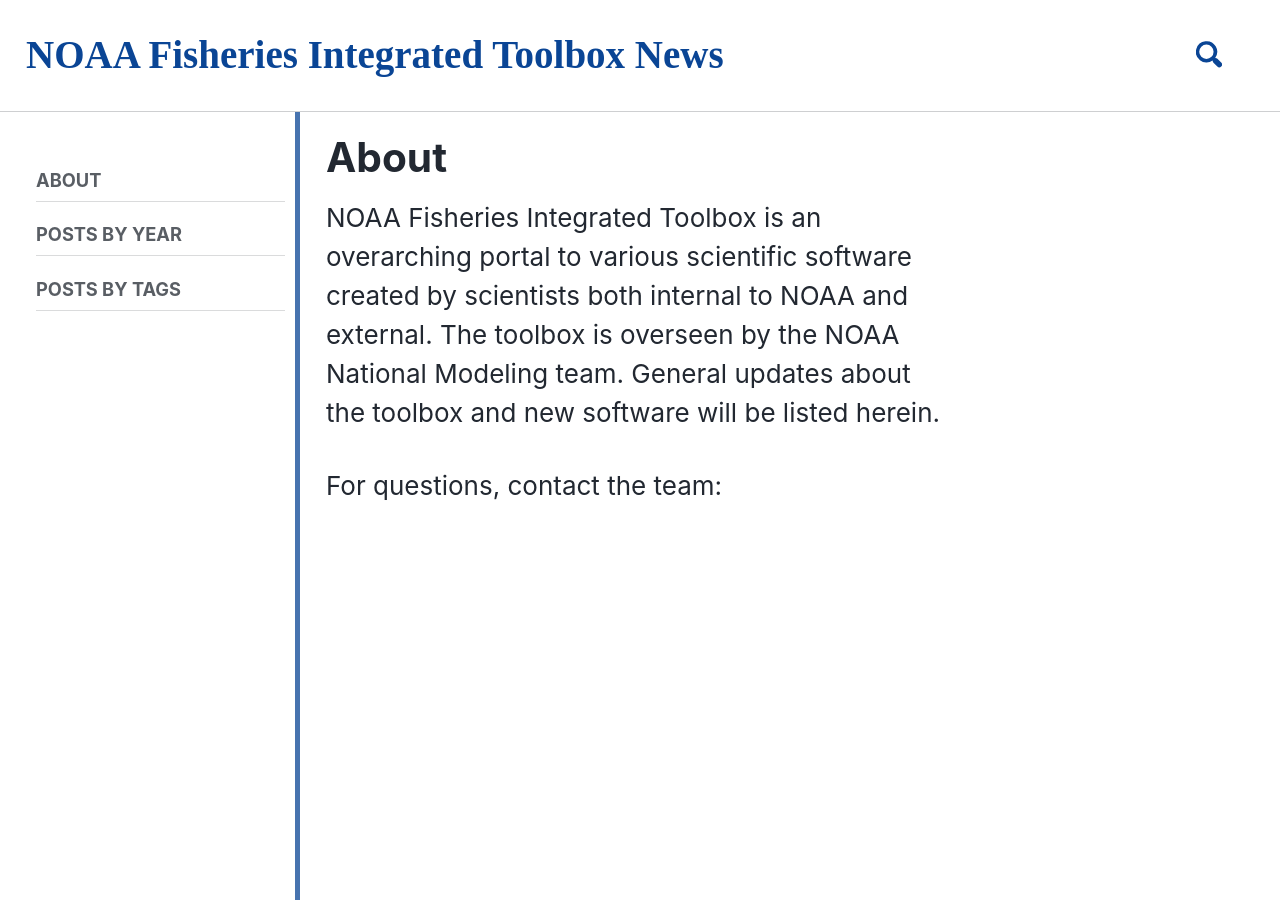
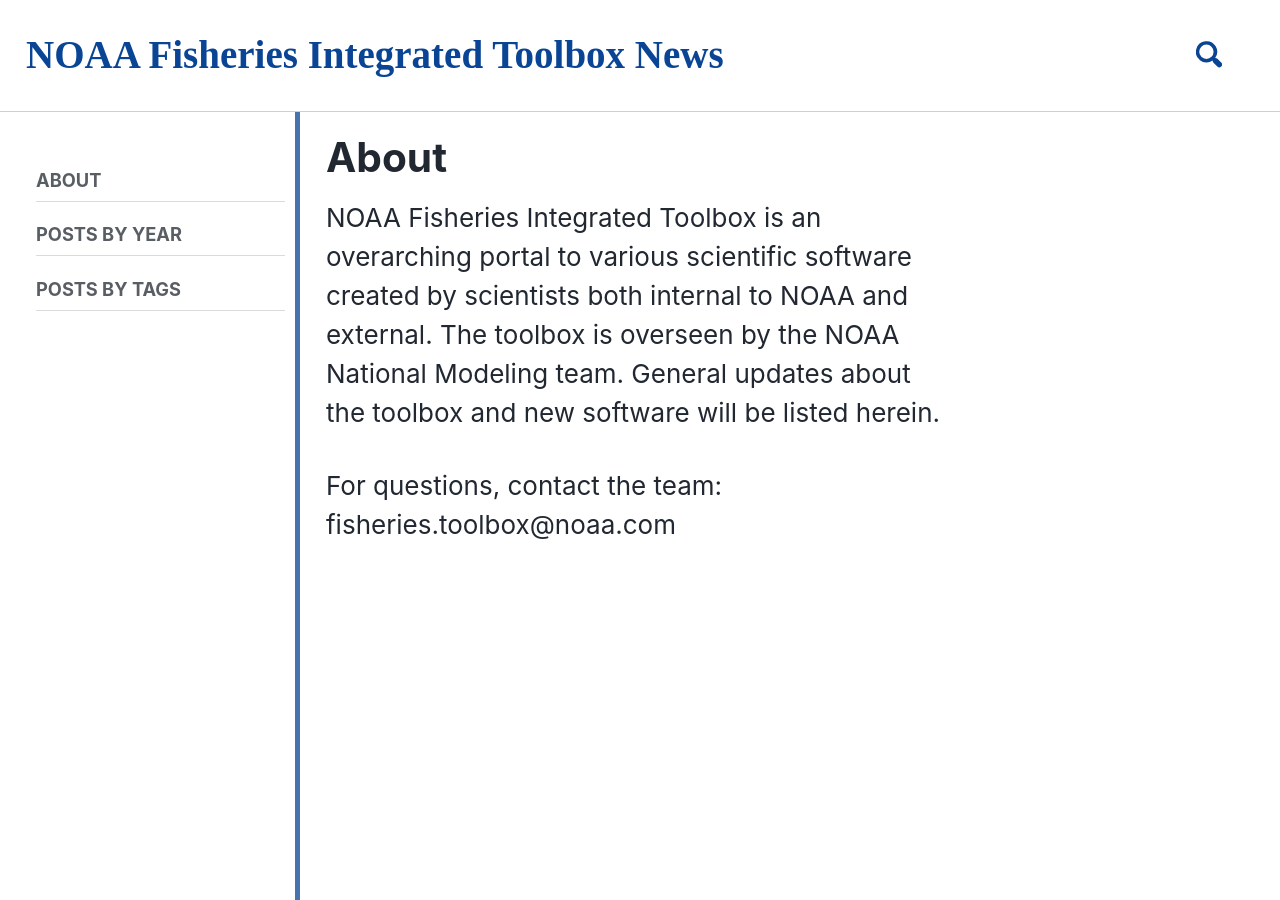
Before and after one commit to noaa-fit-news/noaa-fit-news.github.io, a Jekyll site: the page built from _pages/about.md, in a window 1280 px wide and 900 px high. Built offline with Jekyll 4.4.1, drawn with Linux system fonts in a browser that asks for light colours; cached includes are drawn as plain includes; nearby versions of some CDN libraries.

Commit message:
update contact

```diff
--- a/_pages/about.md
+++ b/_pages/about.md
@@ -8,4 +8,4 @@ sidebar:
 
 NOAA Fisheries Integrated Toolbox is an overarching portal to various scientific software created by scientists both internal to NOAA and external.  The toolbox is overseen by the NOAA National Modeling team.  General updates about the toolbox and new software will be listed herein.
 
-For questions, contact the team:
+For questions, contact the team: fisheries.toolbox@noaa.com
```
